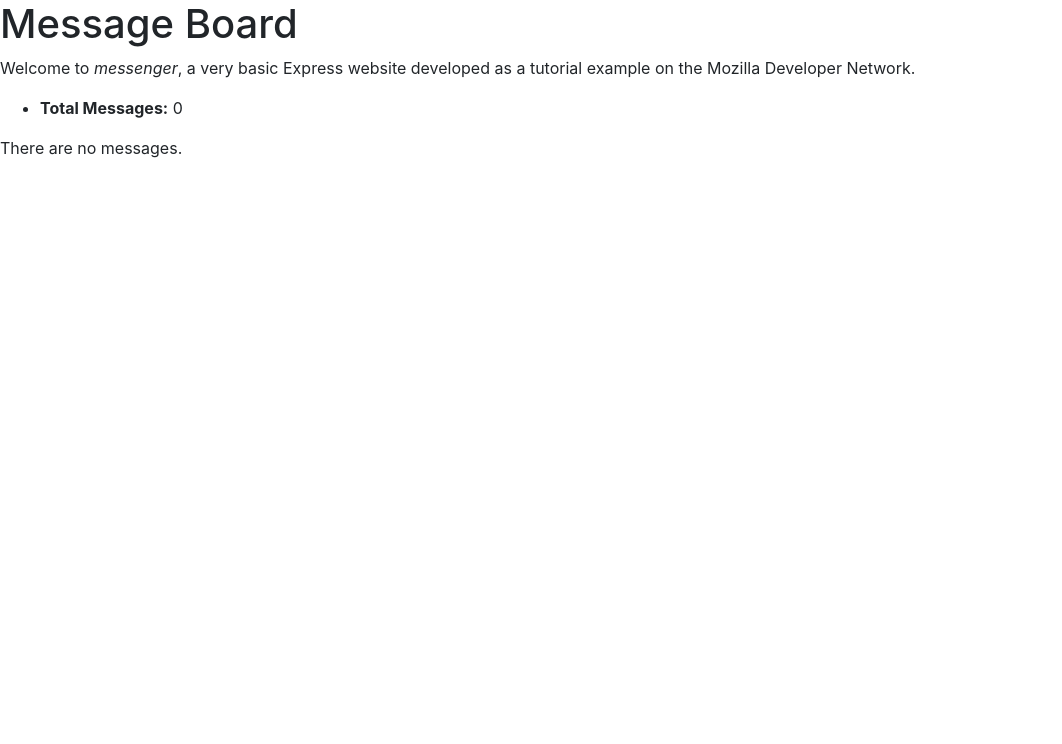
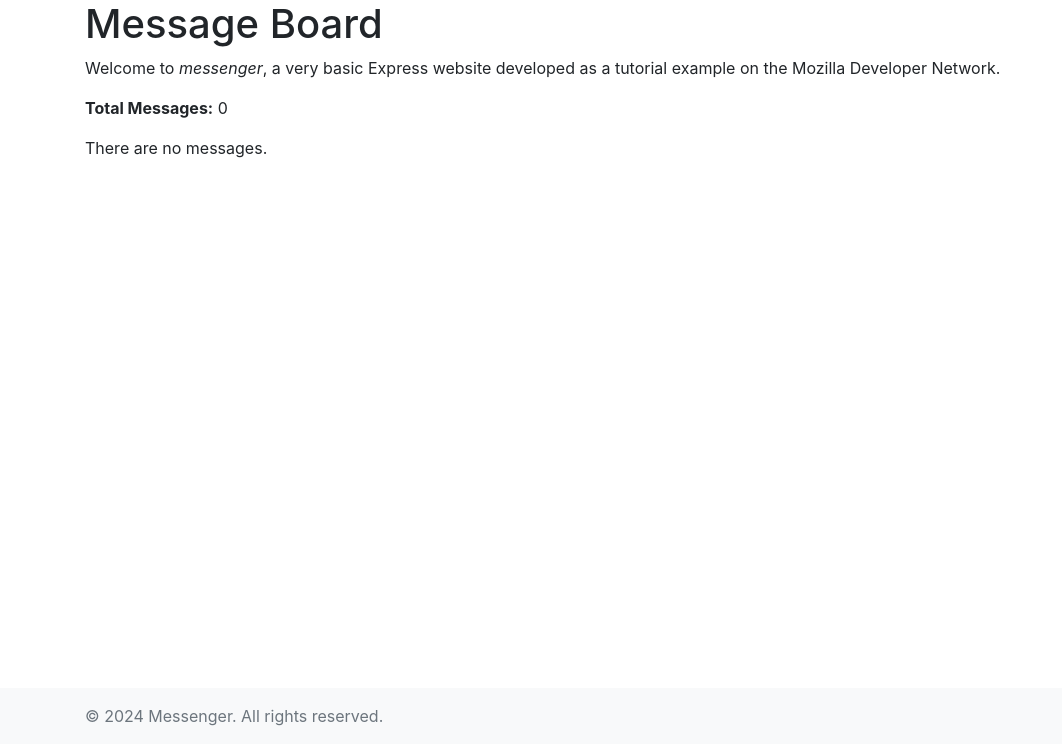
Before and after one commit to ArshPelia/Messenger-App, a Node server app: page /messageboard in a window 1280 px wide. Shown: the part 56-800 px from the top of the page, without its empty margins (0-1062 px from the left). Run offline with Node 20, Linux system fonts and the light colour scheme; the visitor is signed in with stand-in values (Sample User, id 1); data that the repository does not hold is empty; some libraries are stand-ins or nearby versions.

Commit message:
added footer

```diff
--- a/server/views/board.ejs
+++ b/server/views/board.ejs
@@ -1,13 +1,15 @@
 <%- include('./layout.ejs'); %>
 
-<div id="container">
+<div class="container">
     <h1><%- title %></h1>
     <p>Welcome to <em>messenger</em>, a very basic Express website developed as a tutorial example on the Mozilla Developer Network.</p>
-    <ul>
+    <div class="row">
+        <div class="col">
+            <ul class="list-unstyled">
                 <li><strong>Total Messages:</strong> <%= message_count %></li>
             </ul>
             <% if (message_list.length > 0) { %>
-        <ul>
+                <ul class="list-unstyled">
                     <% message_list.forEach(message => { %>
                         <li>
                             <a href="<%= message.url %>"><%= message.title %></a>
@@ -19,3 +21,7 @@
                 <p>There are no messages.</p>
             <% } %>
         </div>
+    </div>
+</div>
+
+<%- include('./footer.ejs'); %>
--- a/server/views/chat.ejs
+++ b/server/views/chat.ejs
@@ -21,3 +21,5 @@
     <script src="https://cdnjs.cloudflare.com/ajax/libs/socket.io/4.4.1/socket.io.js"></script>
     <script src="../public/javascripts/chatEvents.js" curUser='<%- currentUser %>'></script>
 </main>
+
+<%- include('./footer.ejs'); %>
--- /dev/null
+++ b/server/views/footer.ejs
@@ -0,0 +1,5 @@
+<footer class="footer mt-auto py-3 bg-light fixed-bottom">
+    <div class="container">
+        <span class="text-muted">© 2024 Messenger. All rights reserved.</span>
+    </div>
+</footer>
--- a/server/views/index.ejs
+++ b/server/views/index.ejs
@@ -4,3 +4,4 @@
     <h1><%- title %></h1>
     <p>Welcome to <em>Messenger</em>, a very basic Express website.
 </div>
+<%- include('./footer.ejs'); %>
--- a/server/views/layout.ejs
+++ b/server/views/layout.ejs
@@ -36,4 +36,5 @@
 
     <!-- Content Goes Here -->
 </body>
+
 </html>
--- a/server/views/login.ejs
+++ b/server/views/login.ejs
@@ -28,3 +28,5 @@
     </div>
   </div>
 </div>
+
+<%- include('./footer.ejs'); %>
--- a/server/views/message_form.ejs
+++ b/server/views/message_form.ejs
@@ -24,3 +24,4 @@
         <% }); %>
     </ul>
 <% } %>
+<%- include('./footer.ejs'); %>
--- a/server/views/signup.ejs
+++ b/server/views/signup.ejs
@@ -31,3 +31,5 @@
     </div>
   </div>
 </div>
+
+<%- include('./footer.ejs'); %>
```
Lines whose indentation alone changed are shown as unchanged.
